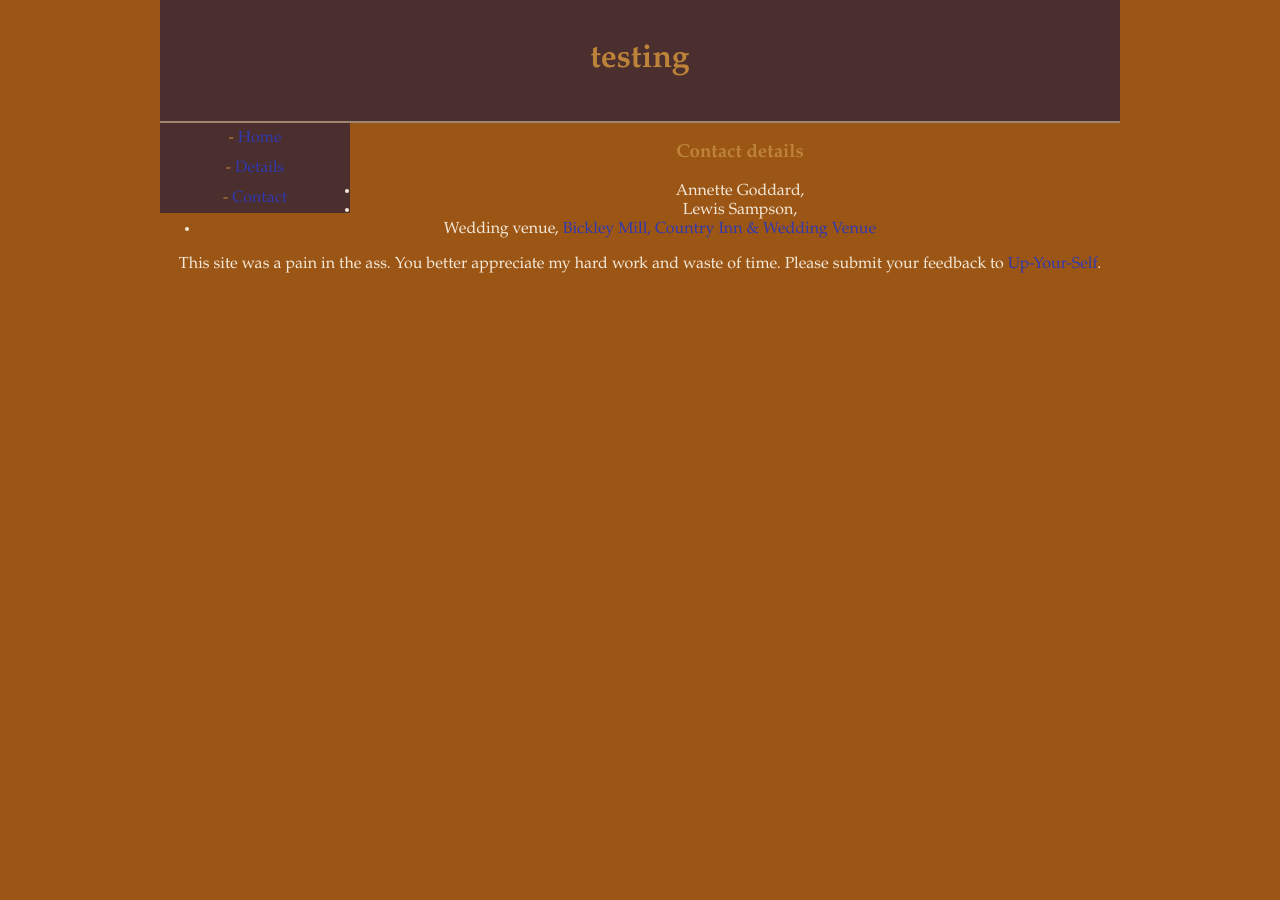
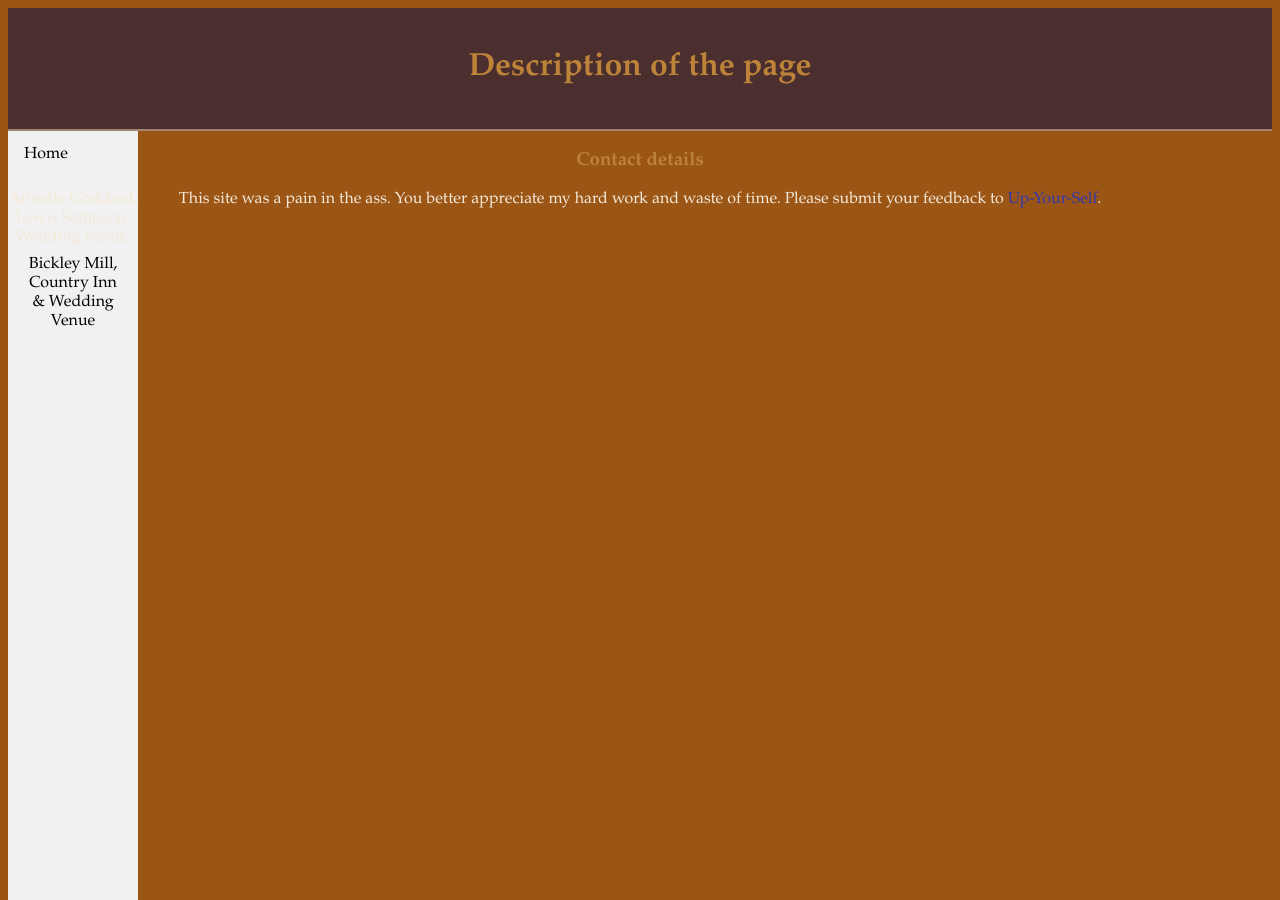
Before and after one commit to LewisSDAFNI/ALWedding2026, a Jekyll site: the page built from docs/pages/contact.md, in a window 1280 px wide. Built offline with Jekyll 4.4.1, drawn with Linux system fonts in a browser that asks for light colours.

Commit message:
Nav bar changes

```diff
--- a/docs/_includes/navigation.html
+++ b/docs/_includes/navigation.html
@@ -1,5 +1,5 @@
-<nav>
+<ul>
   {% for item in site.data.navigation %}
-  - <a href="https://lewissdafni.github.io/ALWedding2026/{{ item.link }}">{{ item.name }} <br /></a>
+  <li><a href="https://lewissdafni.github.io/ALWedding2026/{{ item.link }}">{{ item.name }} </a></li>
   {% endfor %}
-</nav>
+</ul>
--- a/docs/assets/css/autumnal_gothic.css
+++ b/docs/assets/css/autumnal_gothic.css
@@ -4,8 +4,6 @@
   background-color: #9b5616;
   color: #f4e9d8;
   font-family: 'Garamond', serif;
-  width: 960px;
-  margin: 0 auto;
 }
 
 header {
@@ -16,15 +14,48 @@
 }
 
 nav {
-  color: #bd8338;
-  background-color: #4b2e2e;
+  background-color: #9b5616;
+  border-right: 2px solid #a1866f;
   line-height: 30px;
   float: left;
+  text-align: left;
   display: inline;
   margin: 0;
   margin-right: 10px;
   padding: 0;
   width: 190px;
+}
+
+ul {
+  list-style-type: none;
+  margin: 0;
+  padding: 0;
+  width: 130px;
+  background-color: #f1f1f1;
+  height: 100%;
+  /* Full height */
+  position: fixed;
+  /* Make it stick, even on scroll */
+  overflow: auto;
+  /* Enable scrolling if the sidenav has too much content */
+}
+
+li a {
+  display: block;
+  color: black;
+  padding: 8px 16px;
+  text-decoration: none;
+}
+
+/* Change the link and background color on hover */
+li a:hover {
+  background-color: #555555;
+  color: white;
+}
+
+.active {
+  background-color: #04AA6D;
+  color: white;
 }
 
 section {
--- a/docs/pages/contact.md
+++ b/docs/pages/contact.md
@@ -1,8 +1,9 @@
 ---
 layout: wedding
-title: Event Details
+title: Contact details page
+header: Contact details
 permalink: /contact/
-header: testing
+header: Description of the page
 ---
 
 ### Contact details
```
Also changed, not shown: docs/pages/details.md (+2 -1 lines).
